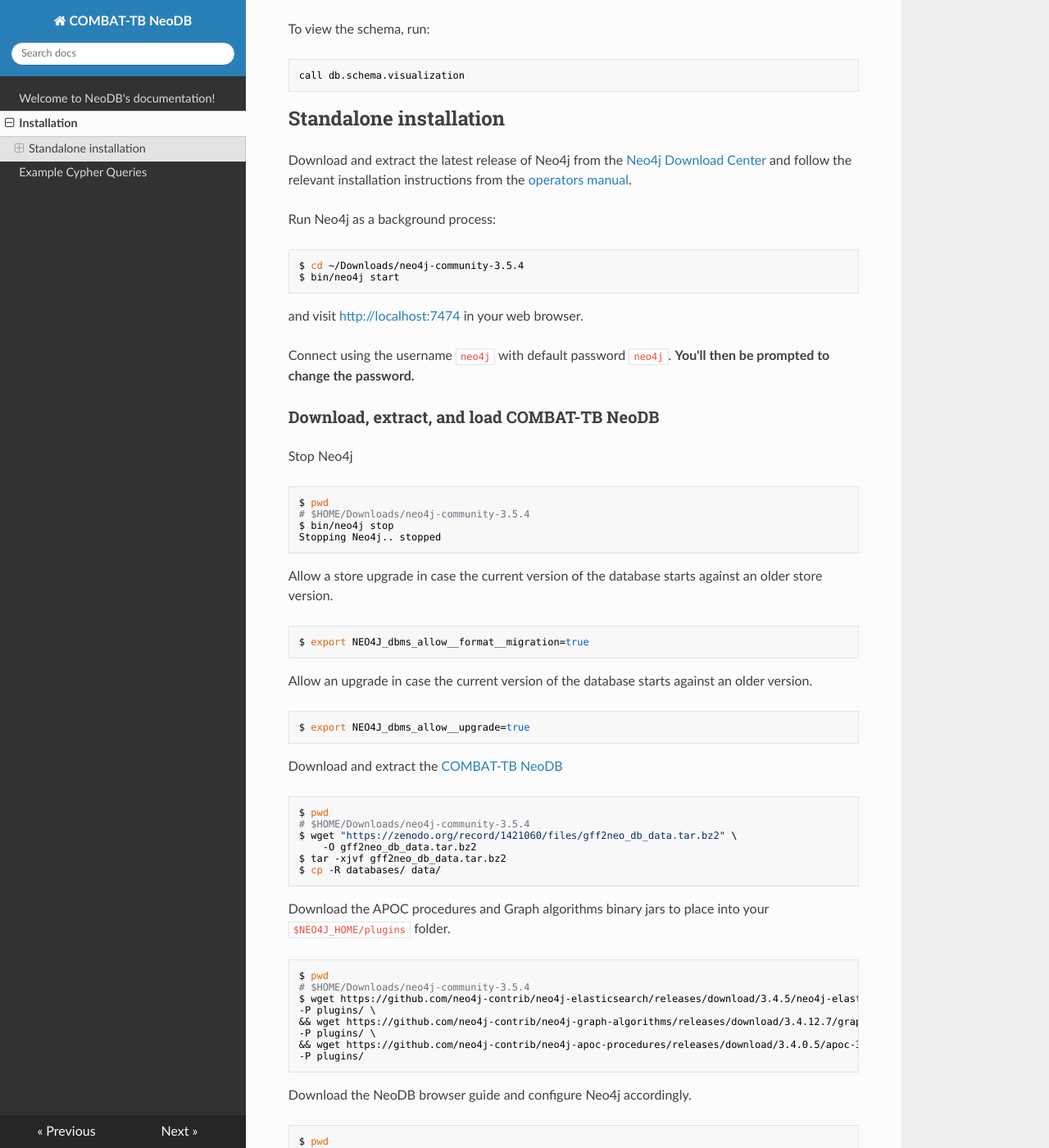
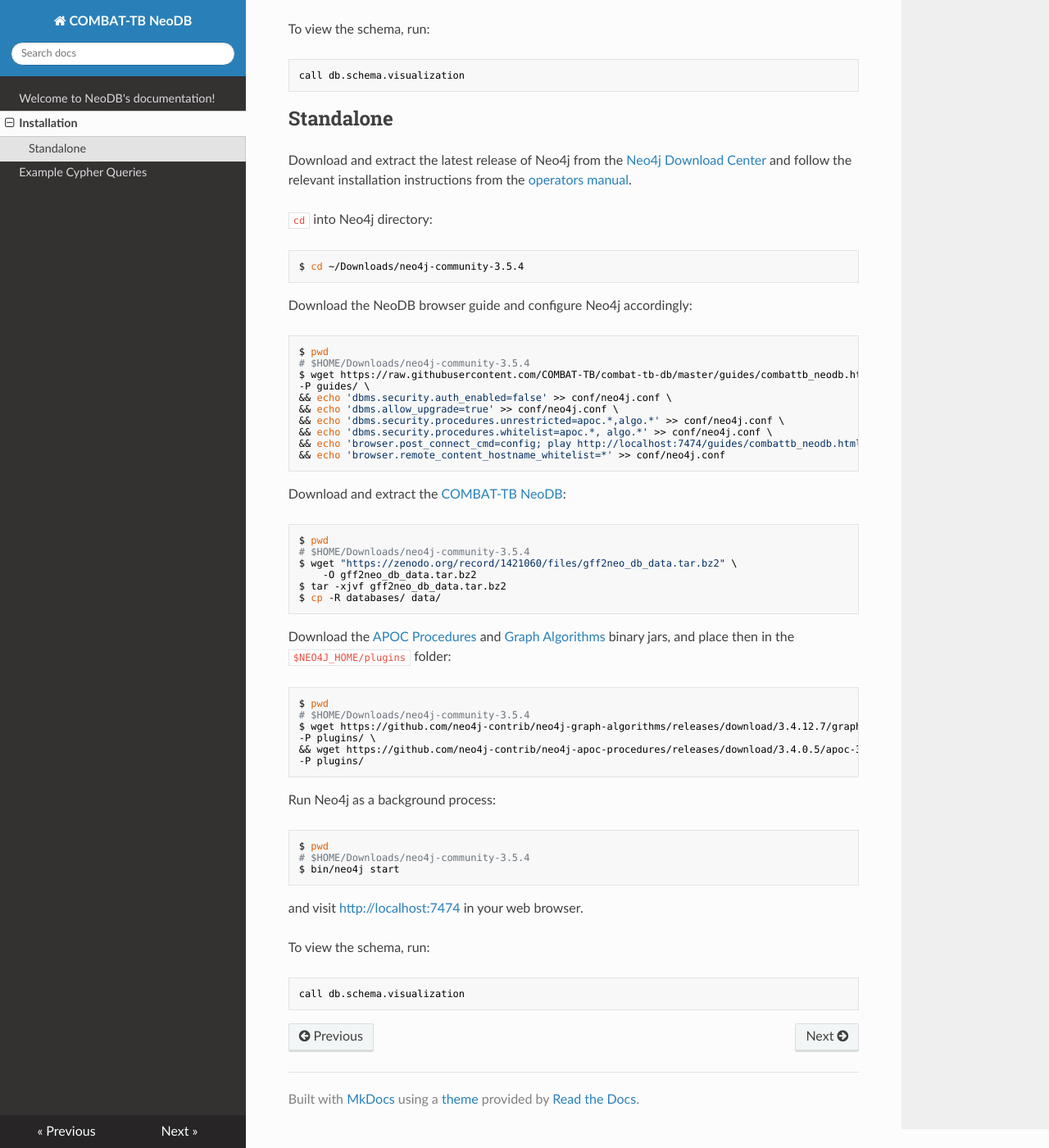
Before and after one commit to COMBAT-TB/combat-tb-neodb, an MkDocs documentation site: the page built from docs/installation.md, in a window 1280 px wide and 1400 px high, scrolled down 523 px. Shown: the whole window at 82% size. Built offline with MkDocs 1.6.1, drawn with Linux system fonts in a browser that asks for light colours; nearby versions of some CDN libraries.

Commit message:
Updated docs

````diff
--- a/docs/installation.md
+++ b/docs/installation.md
@@ -25,45 +25,32 @@
 call db.schema.visualization
 ```
 
-## Standalone installation
+## Standalone
 
 Download and extract the latest release of Neo4j from the [Neo4j Download Center](https://neo4j.com/download-center/#releases) and follow the relevant installation instructions from the [operators manual](https://neo4j.com/docs/operations-manual/current/installation/).
 
-Run Neo4j as a background process:
+`cd` into Neo4j directory:
 
 ```sh
 $ cd ~/Downloads/neo4j-community-3.5.4
-$ bin/neo4j start
 ```
 
-and visit [http://localhost:7474](http://localhost:7474) in your web browser.
-
-Connect using the username `neo4j` with default password `neo4j`. **You'll then be prompted to change the password.**
-
-### Download, extract, and load COMBAT-TB NeoDB
-
-Stop Neo4j
+Download the NeoDB browser guide and configure Neo4j accordingly:
 
 ```sh
 $ pwd
 # $HOME/Downloads/neo4j-community-3.5.4
-$ bin/neo4j stop
-Stopping Neo4j.. stopped
+$ wget https://raw.githubusercontent.com/COMBAT-TB/combat-tb-db/master/guides/combattb_neodb.html \
+-P guides/ \
+&& echo 'dbms.security.auth_enabled=false' >> conf/neo4j.conf \
+&& echo 'dbms.allow_upgrade=true' >> conf/neo4j.conf \
+&& echo 'dbms.security.procedures.unrestricted=apoc.*,algo.*' >> conf/neo4j.conf \
+&& echo 'dbms.security.procedures.whitelist=apoc.*, algo.*' >> conf/neo4j.conf \
+&& echo 'browser.post_connect_cmd=config; play http://localhost:7474/guides/combattb_neodb.html' >> conf/neo4j.conf \
+&& echo 'browser.remote_content_hostname_whitelist=*' >> conf/neo4j.conf
 ```
 
-Allow a store upgrade in case the current version of the database starts against an older store version.
-
-```sh
-$ export NEO4J_dbms_allow__format__migration=true
-```
-
-Allow an upgrade in case the current version of the database starts against an older version.
-
-```sh
-$ export NEO4J_dbms_allow__upgrade=true
-```
-
-Download and extract the [COMBAT-TB NeoDB](https://zenodo.org/record/1421060/files/gff2neo_db_data.tar.bz2?download=1)
+Download and extract the [COMBAT-TB NeoDB](https://zenodo.org/record/1421060/files/gff2neo_db_data.tar.bz2?download=1):
 
 ```sh
 $ pwd
@@ -74,33 +61,18 @@
 $ cp -R databases/ data/
 ```
 
-Download the APOC procedures and Graph algorithms binary jars to place into your `$NEO4J_HOME/plugins` folder.
+Download the [APOC Procedures](https://github.com/neo4j-contrib/neo4j-apoc-procedures) and [Graph Algorithms](https://github.com/neo4j-contrib/neo4j-graph-algorithms) binary jars, and place then in the `$NEO4J_HOME/plugins` folder:
 
 ```sh
 $ pwd
 # $HOME/Downloads/neo4j-community-3.5.4
-$ wget https://github.com/neo4j-contrib/neo4j-elasticsearch/releases/download/3.4.5/neo4j-elasticsearch-3.4.5.jar \
--P plugins/ \
-&& wget https://github.com/neo4j-contrib/neo4j-graph-algorithms/releases/download/3.4.12.7/graph-algorithms-algo-3.4.12.7.jar \
+$ wget https://github.com/neo4j-contrib/neo4j-graph-algorithms/releases/download/3.4.12.7/graph-algorithms-algo-3.4.12.7.jar \
 -P plugins/ \
 && wget https://github.com/neo4j-contrib/neo4j-apoc-procedures/releases/download/3.4.0.5/apoc-3.4.0.5-all.jar \
 -P plugins/
 ```
 
-Download the NeoDB browser guide and configure Neo4j accordingly.
-
-```sh
-$ pwd
-# $HOME/Downloads/neo4j-community-3.5.4
-$ wget https://raw.githubusercontent.com/COMBAT-TB/combat-tb-db/master/guides/combattb_neodb.html \
--P guides/ \
-&& echo 'dbms.security.procedures.unrestricted=apoc.*,algo.*' >> conf/neo4j.conf \
-&& echo 'dbms.security.procedures.whitelist=apoc.*, algo.*' >> conf/neo4j.conf \
-&& echo 'browser.post_connect_cmd=config; play http://localhost:7474/guides/combattb_neodb.html' >> conf/neo4j.conf \
-&& echo 'browser.remote_content_hostname_whitelist=*' >> conf/neo4j.conf
-```
-
-Start Neo4j
+Run Neo4j as a background process:
 
 ```sh
 $ pwd
````
Also changed, not shown: 1 other file.
